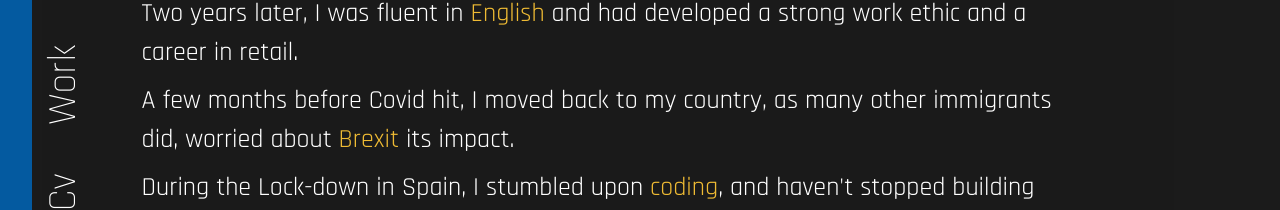
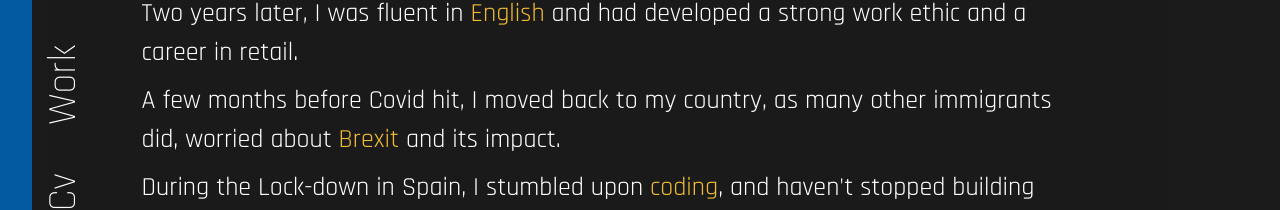
Before and after one commit to 93Belen/personal-website, a React (Create React App) app: page /about in a window 1280 px wide. Shown: the part 336-546 px from the top of the page. Built offline with nearby package versions, Linux system fonts and the light colour scheme.

Commit message:
added one word missing

```diff
--- a/src/components/about/about.js
+++ b/src/components/about/about.js
@@ -11,7 +11,7 @@ export const About = () => {
             <p>After studying <span className='span'>Philosophy</span> at the University of Granada, I moved to <span className='span'>London</span>.</p>
             <p>Looking for opportunities to better my life, I flee the economic struggles and work desert of <span className='span'>Spain</span>, not knowing a word of English and having almost no work experience.</p>
             <p>Two years later, I was fluent in <span className='span'>English</span> and had developed a strong work ethic and a career in retail.</p>
-            <p>A few months before Covid hit, I moved back to my country, as many other immigrants did, worried about <span className='span'>Brexit</span> its impact.</p>
+            <p>A few months before Covid hit, I moved back to my country, as many other immigrants did, worried about <span className='span'>Brexit</span> and its impact.</p>
             <p>During the Lock-down in Spain, I stumbled upon <span className='span'>coding</span>, and haven't stopped building projects since.</p>
             <p>But, after a couple of years, hopeless again about the future of <span className='span'>Spain</span>,
             and having to survive with little more than $600 a month, my husband and I moved to <span className='span'>America</span>, where he grew up.</p>
```
